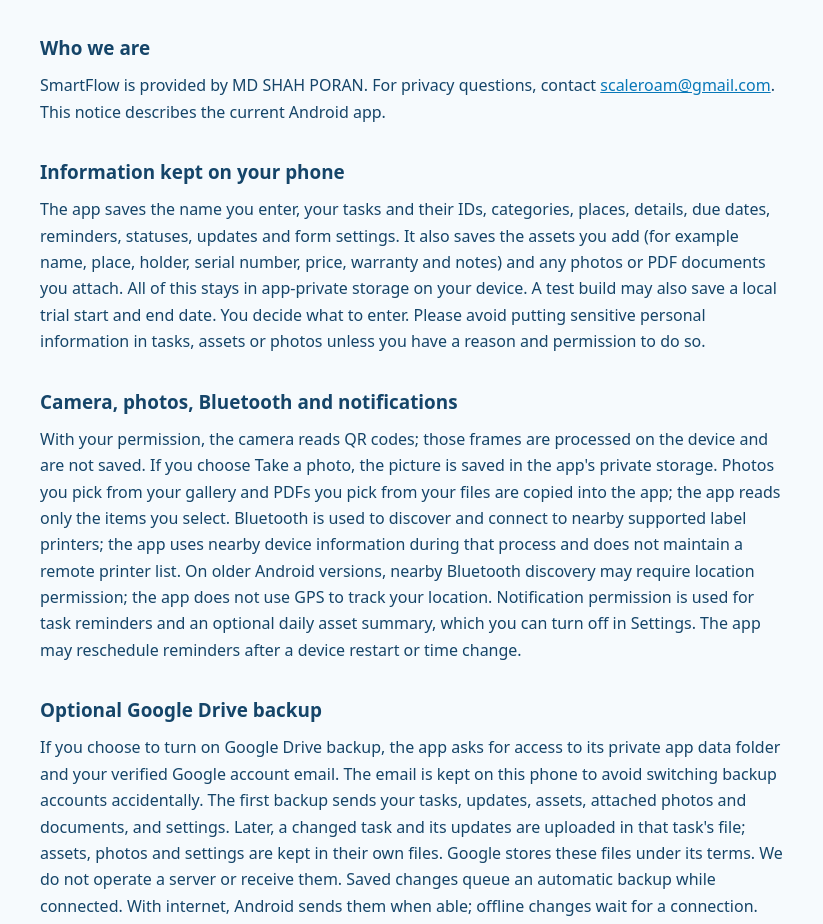
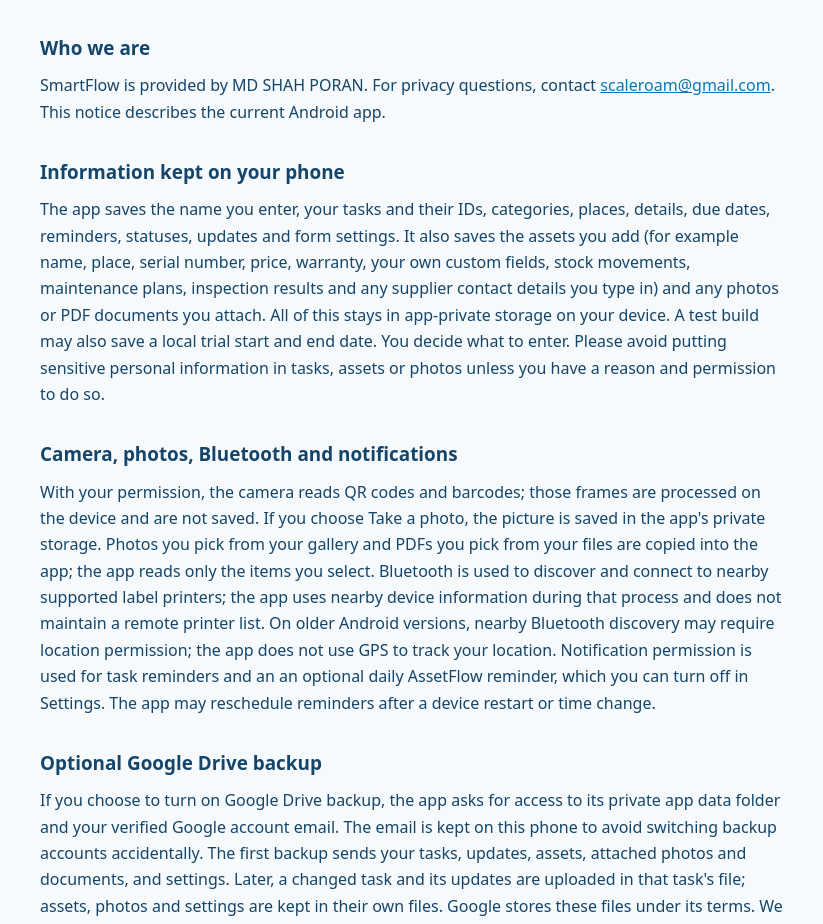
Before and after one commit to aisolution-ai/smartflow-legal, a plain HTML site: page privacy-policy.html in a window 1280 px wide. Shown: the part 162-1086 px from the top of the page, without its empty margins (228-1051 px from the left). Drawn offline with Linux system fonts and the light colour scheme.

Commit message:
Privacy policy v7: clarify AssetFlow data, barcode scanning, daily reminder
Co-Authored-By: Claude Opus 5.5 <noreply@anthropic.com>

```diff
--- a/privacy-policy.html
+++ b/privacy-policy.html
@@ -19,9 +19,9 @@
     <h2>Who we are</h2>
     <p>SmartFlow is provided by MD SHAH PORAN. For privacy questions, contact <a href="mailto:scaleroam@gmail.com">scaleroam@gmail.com</a>. This notice describes the current Android app.</p>
     <h2>Information kept on your phone</h2>
-    <p>The app saves the name you enter, your tasks and their IDs, categories, places, details, due dates, reminders, statuses, updates and form settings. It also saves the assets you add (for example name, place, holder, serial number, price, warranty and notes) and any photos or PDF documents you attach. All of this stays in app-private storage on your device. A test build may also save a local trial start and end date. You decide what to enter. Please avoid putting sensitive personal information in tasks, assets or photos unless you have a reason and permission to do so.</p>
+    <p>The app saves the name you enter, your tasks and their IDs, categories, places, details, due dates, reminders, statuses, updates and form settings. It also saves the assets you add (for example name, place, serial number, price, warranty, your own custom fields, stock movements, maintenance plans, inspection results and any supplier contact details you type in) and any photos or PDF documents you attach. All of this stays in app-private storage on your device. A test build may also save a local trial start and end date. You decide what to enter. Please avoid putting sensitive personal information in tasks, assets or photos unless you have a reason and permission to do so.</p>
     <h2>Camera, photos, Bluetooth and notifications</h2>
-    <p>With your permission, the camera reads QR codes; those frames are processed on the device and are not saved. If you choose Take a photo, the picture is saved in the app's private storage. Photos you pick from your gallery and PDFs you pick from your files are copied into the app; the app reads only the items you select. Bluetooth is used to discover and connect to nearby supported label printers; the app uses nearby device information during that process and does not maintain a remote printer list. On older Android versions, nearby Bluetooth discovery may require location permission; the app does not use GPS to track your location. Notification permission is used for task reminders and an optional daily asset summary, which you can turn off in Settings. The app may reschedule reminders after a device restart or time change.</p>
+    <p>With your permission, the camera reads QR codes and barcodes; those frames are processed on the device and are not saved. If you choose Take a photo, the picture is saved in the app's private storage. Photos you pick from your gallery and PDFs you pick from your files are copied into the app; the app reads only the items you select. Bluetooth is used to discover and connect to nearby supported label printers; the app uses nearby device information during that process and does not maintain a remote printer list. On older Android versions, nearby Bluetooth discovery may require location permission; the app does not use GPS to track your location. Notification permission is used for task reminders and an an optional daily AssetFlow reminder, which you can turn off in Settings. The app may reschedule reminders after a device restart or time change.</p>
     <h2>Optional Google Drive backup</h2>
     <p>If you choose to turn on Google Drive backup, the app asks for access to its private app data folder and your verified Google account email. The email is kept on this phone to avoid switching backup accounts accidentally. The first backup sends your tasks, updates, assets, attached photos and documents, and settings. Later, a changed task and its updates are uploaded in that task's file; assets, photos and settings are kept in their own files. Google stores these files under its terms. We do not operate a server or receive them. Saved changes queue an automatic backup while connected. With internet, Android sends them when able; offline changes wait for a connection. Backup can fail or be delayed. Settings offers a manual Restore from the same Google account. Restore adds missing Drive tasks without deleting or overwriting tasks already on this phone. You can stop future automatic backups in Settings. Existing Drive data stays until removed through Google's app data management.</p>
     <h2>What we receive and share</h2>
```
